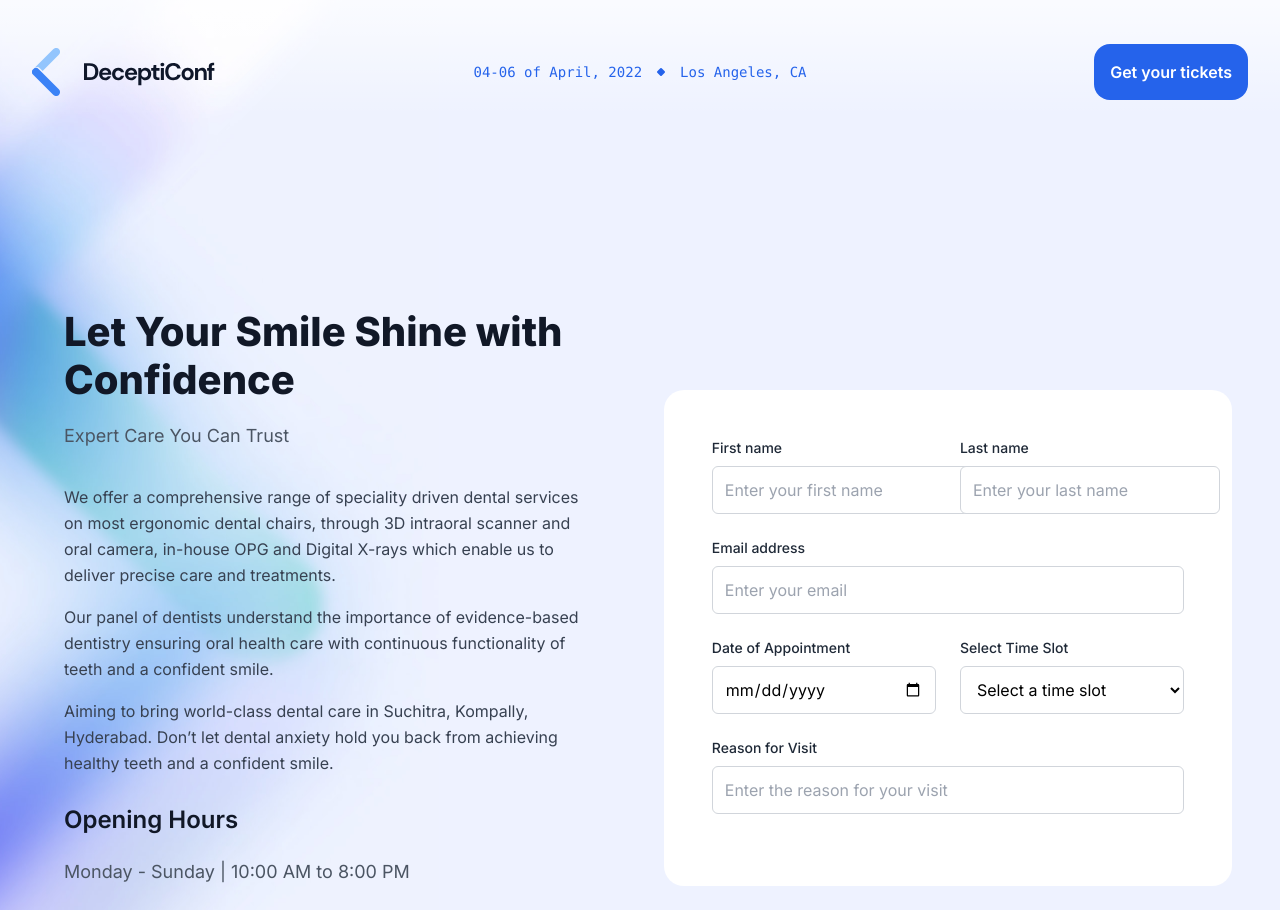
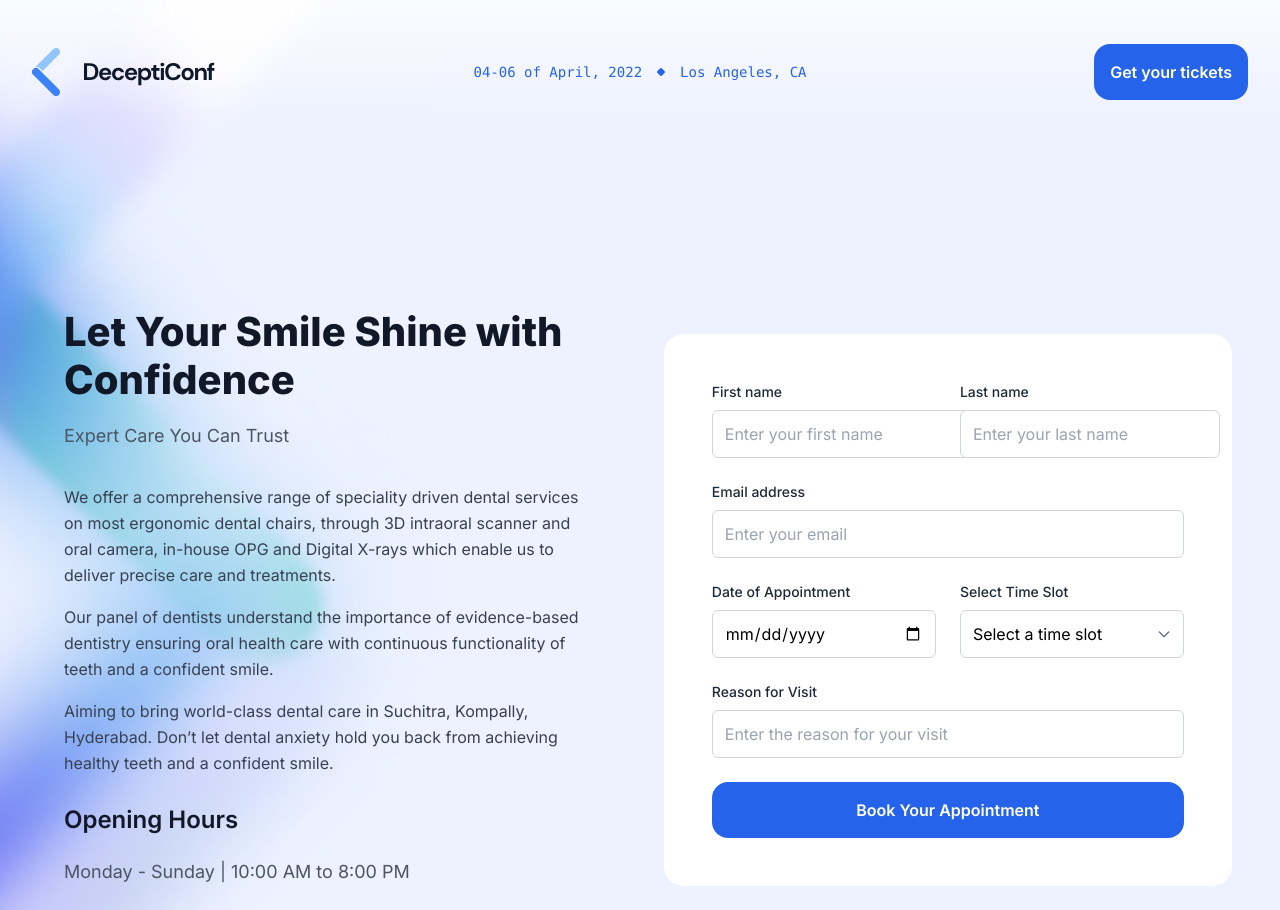
Before and after one commit to designpettai/apollo-neelankarai-dental-care, a Next.js app: page / in a window 1280 px wide. Shown: the top 910 px of the page. Built offline with nearby package versions, Linux system fonts and the light colour scheme.

Commit message:
v6 commit

```diff
--- a/src/components/Hero.tsx
+++ b/src/components/Hero.tsx
@@ -35,10 +35,6 @@ export function Hero() {
                   <h4 className="mt-4 text-lg text-gray-600 flex justify-between">
                     Monday - Sunday | 10:00 AM to 8:00 PM
                   </h4>
-                </div>
-
-                <div className="hidden sm:mt-10 sm:flex lg:mt-0 lg:grow lg:basis-0">
-                  <Button href="#"> Book Your Appointment</Button>
                 </div>
               </div>
             </div>
@@ -108,15 +104,16 @@ export function Hero() {
                   </div>
                 </div>
 
+                {/* Time slot dropdown */}
                 <div className="sm:col-span-1 mb-6">
                   <label htmlFor="time-slot" className="text-gray-800 block text-sm font-medium leading-5 mb-1">
                     Select Time Slot
                   </label>
-                  <div className="mt-2">
+                  <div className="mt-2 relative">
                     <select
                       id="time-slot"
                       name="time-slot"
-                      className="w-full h-[48px] rounded-md border border-gray-300 bg-white px-3 py-2 focus:border-0 focus:outline-none focus:ring-1 focus:ring-blue-500 hover:border-gray-400 active:text-gray-700 placeholder-[#B5B5B5]"
+                      className="w-full h-[48px] rounded-md border border-gray-300 bg-white px-3 py-2 pr-10 focus:border-0 focus:outline-none focus:ring-1 focus:ring-blue-500 hover:border-gray-400 active:text-gray-700 placeholder-[#B5B5B5] appearance-none"
                     >
                       <option value="">Select a time slot</option>
                       <option value="9:00AM">9:00 AM</option>
@@ -128,6 +125,13 @@ export function Hero() {
                       <option value="3:00PM">3:00 PM</option>
                       <option value="4:00PM">4:00 PM</option>
                     </select>
+
+                    {/* Custom Dropdown Arrow */}
+                    <div className="absolute right-3 top-1/2 transform -translate-y-1/2 pointer-events-none">
+                      <svg xmlns="http://www.w3.org/2000/svg" fill="none" viewBox="0 0 24 24" stroke="currentColor" className="w-4 h-4 text-gray-500">
+                        <path stroke-linecap="round" stroke-linejoin="round" stroke-width="2" d="M19 9l-7 7-7-7"></path>
+                      </svg>
+                    </div>
                   </div>
                 </div>
               </div>
@@ -147,8 +151,12 @@ export function Hero() {
                   />
                 </div>
               </div>
+              <div className=" w-full hidden sm:mt-10 sm:flex lg:mt-0 lg:grow lg:basis-0">
+                <Button className=" w-full" href="#"> Book Your Appointment</Button>
+              </div>
             </div>
           </div>
+
         </div>
         <div className="mx-auto">
           <dl className="mt-10 flex justify-evenly gap-6 sm:mt-16 sm:gap-10 lg:gap-12">
```
